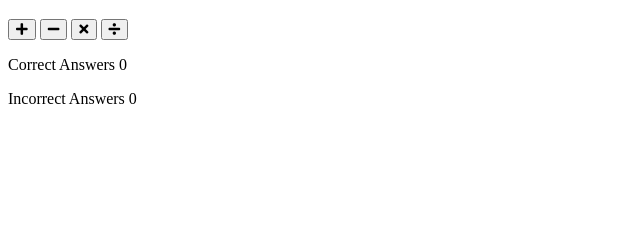
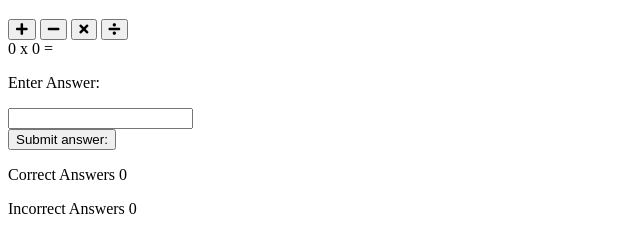
Before and after one commit to creepersguitar/CI-Love-Maths, a plain HTML site: page index.html in a window 1280 px wide. Shown: the part 100-352 px from the top of the page, without its empty margins (0-640 px from the left). Drawn offline with Linux system fonts and the light colour scheme.

Commit message:
added majority of html in index

```diff
--- a/index.html
+++ b/index.html
@@ -30,6 +30,15 @@
                 <i class="fas fa-divide"></i>
             </button>
         </div>
+        <div class="question-area">
+            <span id="operand1">0</span>
+            <span id="operator">x</span>
+            <span id="operand2">0</span>
+            <span>=</span>
+            <p class="answer-message">Enter Answer:</p>
+            <input type="number" id="answer-box">
+        </div>
+        <button class="btn btn--gray">Submit answer:</button>
     </div>
 
     <div class="score-area">
```
